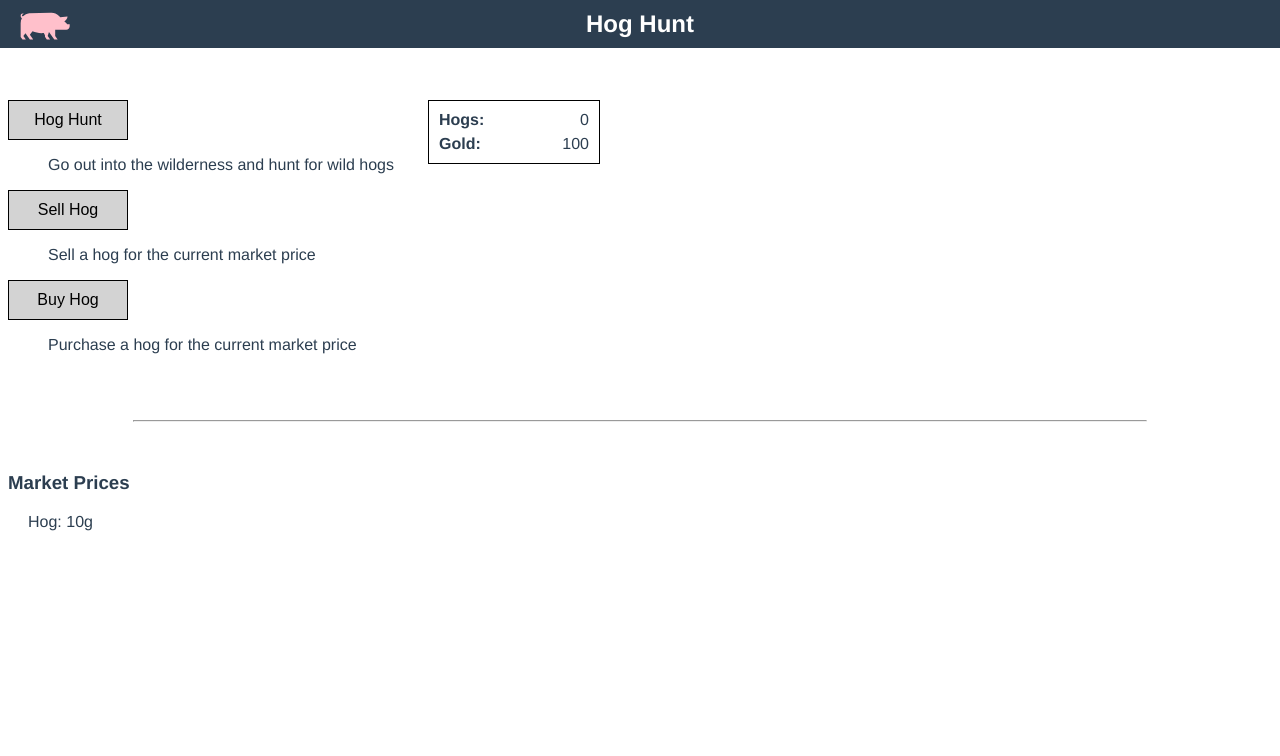
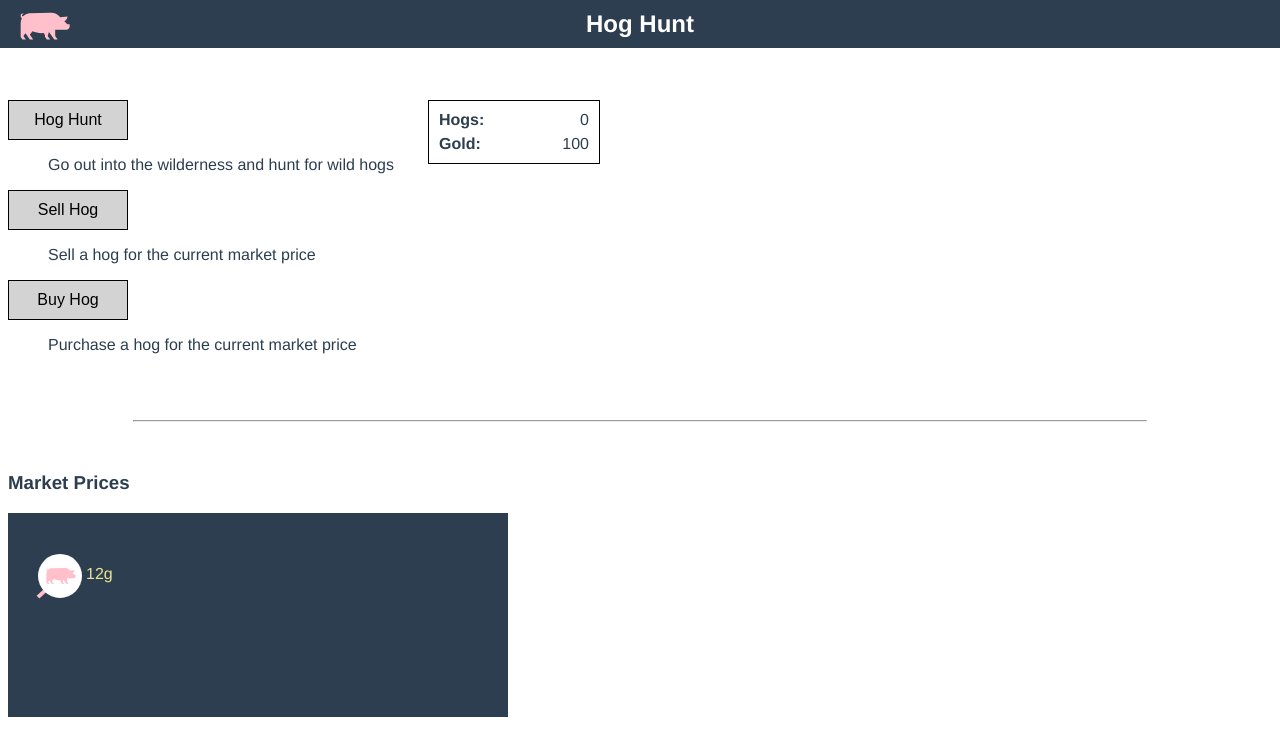
Before and after one commit to Nikzt/hog-hunt, a Vue app: page / in a window 1280 px wide. Shown: the top 756 px of the page. Built offline with nearby package versions, Linux system fonts and the light colour scheme.

Commit message:
added basic market price chart

```diff
--- a/src/components/Market/Market.vue
+++ b/src/components/Market/Market.vue
@@ -1,22 +1,25 @@
 <template>
   <div class="market">
     <h3>Market Prices</h3>
-    <market-item v-for="marketItem in marketItems"
+    <!-- <market-item v-for="marketItem in marketItems"
                  :key="marketItem.name"
                  :name="marketItem.name"
-                 :price="marketItem.price" />
+                 :price="marketItem.price" /> -->
+    <market-price-chart />
   </div>
 </template>
 
 <script>
-import MarketItem from "./MarketItem";
+//import MarketItem from "./MarketItem";
+import MarketPriceChart from "./MarketPriceChart";
 import {GameState} from "../../stores/GameState"
 import { computed } from 'vue';
 
 export default {
   name: "Market",
   components: {
-    MarketItem,
+    //MarketItem,
+    MarketPriceChart
   },
   setup () {
     return {
--- a/src/components/Market/MarketPriceChart.vue
+++ b/src/components/Market/MarketPriceChart.vue
@@ -1,51 +1,98 @@
 <template>
   <div class="market-price-chart">
-    <svg :width="dimensions.width"
-         :height="dimensions.height">
-        <g class="bounds"></g>
+    <svg :width="dimensions.width" :height="dimensions.height">
+      <g
+        class="bounds"
+        :transform="`translate(${dimensions.margin.left}, ${dimensions.margin.right})`"
+      >
+        <path class="hog-line" :d="line" stroke-width="4" />
+        <g :transform="`translate(${hogCoordinates.x}, ${hogCoordinates.y})`">
+          <circle r="22" cx="14" cy="15" fill="white" />
+          <hog-graphic :width="30" :height="30" />
+          <text class="hog-price" x="40" y="18">
+            {{ currentHogPrice.price }}g
+          </text>
+        </g>
+      </g>
     </svg>
   </div>
 </template>
 
 <script>
 import { GameState } from "../../stores/GameState";
+import HogGraphic from "../HogGraphic";
 import { computed } from "vue";
 import * as d3 from "d3";
 
 export default {
   name: "MarketPriceChart",
   components: {
-    MarketItem,
+    HogGraphic,
   },
   setup() {
     const marketPrices = computed(
       () => GameState.getters.getMarketItemPriceHistory
     );
     const xAccessor = (d) => d.idx;
-    const yAccessor = (d) => d.priceidx;
-    let dimensions = {
+    const yAccessor = (d) => d.price;
+    let dimensions = computed(() => {
+      const dim = {
         // Size of wrapper
-      width: window.innerWidth * 0.9,
-      height: 400,
+        width: Math.min(window.innerWidth * 0.9, 500),
+        height: 200,
         margin: {
-        top: 15,
-        right: 15,
-        bottom: 40,
-        left: 60,
+          top: 10,
+          right: 10,
+          bottom: 10,
+          left: 30,
         },
       };
+      // Size of bounds is size of wrapper with the margins subtracted
+      dim.boundedWidth = dim.width - dim.margin.left - dim.margin.right;
+      dim.boundedHeight = dim.height - dim.margin.top - dim.margin.bottom;
 
-    // Size of bounds is size of wrapper with the margins subtracted
-    dimensions.boundedWidth =
-      dimensions.width - dimensions.margin.left - dimensions.margin.right;
-    dimensions.boundedHeight =
-      dimensions.height - dimensions.margin.top - dimensions.margin.bottom;
+      return dim;
+    });
 
-    d3.select(".bounds")
+    const yScale = computed(() => {
+      const domain = d3.extent(marketPrices.value, yAccessor);
+      domain[1] += 5;
+      domain[0] = Math.max(0, domain[1] - 30);
+      return d3
+        .scaleLinear()
+        .domain(domain)
+        .range([dimensions.value.boundedHeight, 0]);
+    });
+
+    const xScale = d3
+      .scaleLinear()
+      .domain([0, 20])
+      .range([0, dimensions.value.boundedWidth]);
+
+    const line = computed(() => {
+      const lineGenerator = d3
+        .line()
+        .x((d) => xScale(xAccessor(d)))
+        .y((d) => yScale.value(yAccessor(d)));
+      return lineGenerator(marketPrices.value);
+    });
+
+    const currentHogPrice = computed(
+      () => marketPrices.value[marketPrices.value.length - 1]
+    );
+
+    const hogCoordinates = computed(() => {
+      return {
+        x: xScale(xAccessor(currentHogPrice.value)) - 15,
+        y: yScale.value(yAccessor(currentHogPrice.value)) - 15,
+      };
+    });
 
     return {
-      marketItems: computed(() => GameState.getters.getMarketItems),
-      dimensions
+      dimensions,
+      line,
+      hogCoordinates,
+      currentHogPrice,
     };
   },
 };
@@ -53,5 +100,16 @@
 
 <style scoped>
 .market-price-chart {
+  display: inline-block;
+  background-color: #2c3e50;
+}
+
+.hog-line {
+  stroke: pink;
+  fill: none;
+}
+
+.hog-price {
+  fill: #ebe495;
 }
 </style>
--- a/src/stores/GameState.js
+++ b/src/stores/GameState.js
@@ -41,7 +41,9 @@
         },
         updateHogPrice(state, hogPriceValue) {
             state.market.hog.price += hogPriceValue
-            state.market.hog.priceHistory.push(hogPriceValue)
+            if (state.market.hog.priceHistory.length > 20)
+                state.market.hog.priceHistory.shift()
+            state.market.hog.priceHistory.push(state.market.hog.price)
         }
     },
     actions: {
@@ -76,15 +78,19 @@
             }
         },
         initMarket({ commit, state }) {
+            const marketPriceUpdateIntervalInSec = 5
+            const positiveUpdateProbability = 0.55
+            const hogRange = 3
+
             setInterval(() => {
-                const modifier = Math.sign(0.55 - Math.random())
-                const baseValue = Math.round(10 * Math.random())
+                const modifier = Math.sign(positiveUpdateProbability - Math.random())
+                const baseValue = Math.round(hogRange * Math.random())
                 let proposedChangeValue = modifier * baseValue;
                 if (state.market.hog.price + proposedChangeValue <= 0)
                     proposedChangeValue *= -1
 
                 commit("updateHogPrice", proposedChangeValue)
-            }, 10000);
+            }, marketPriceUpdateIntervalInSec * 1000);
         }
     },
     getters: {
```
Lines whose indentation alone changed are shown as unchanged.
